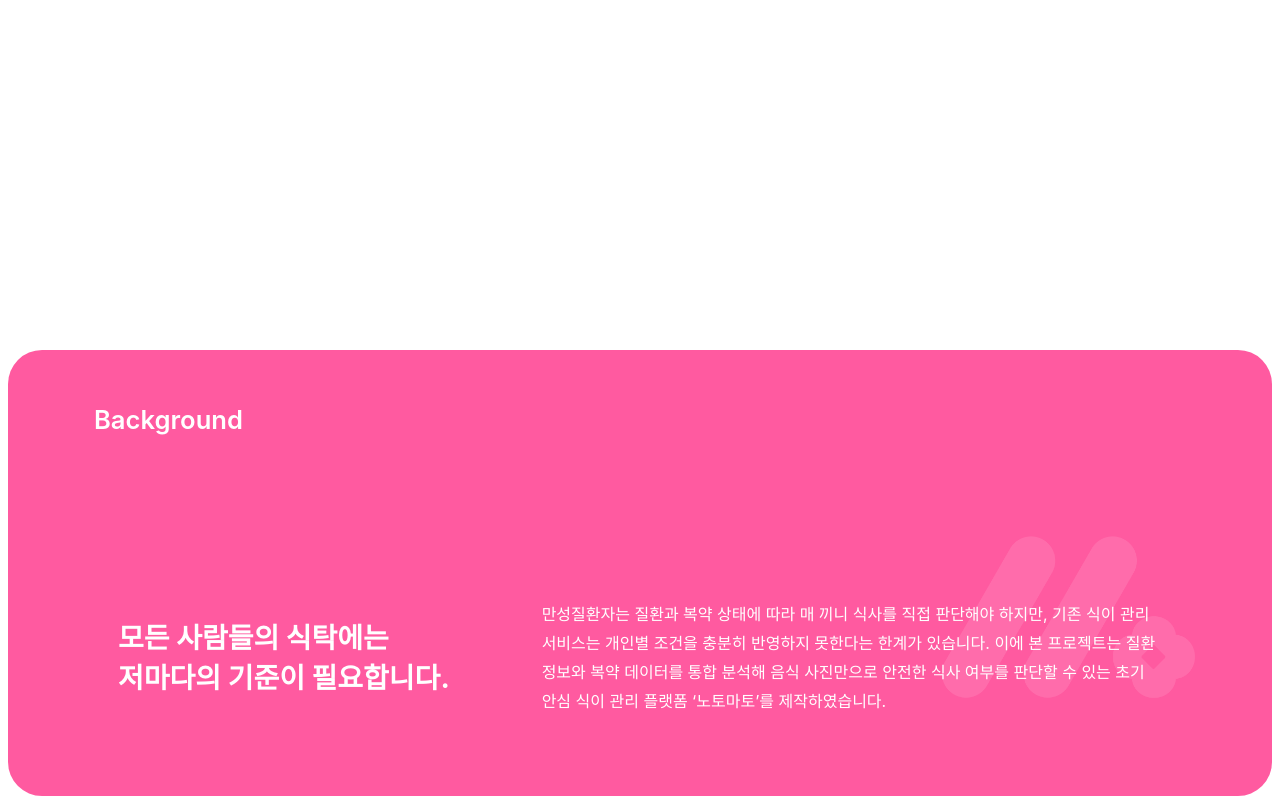
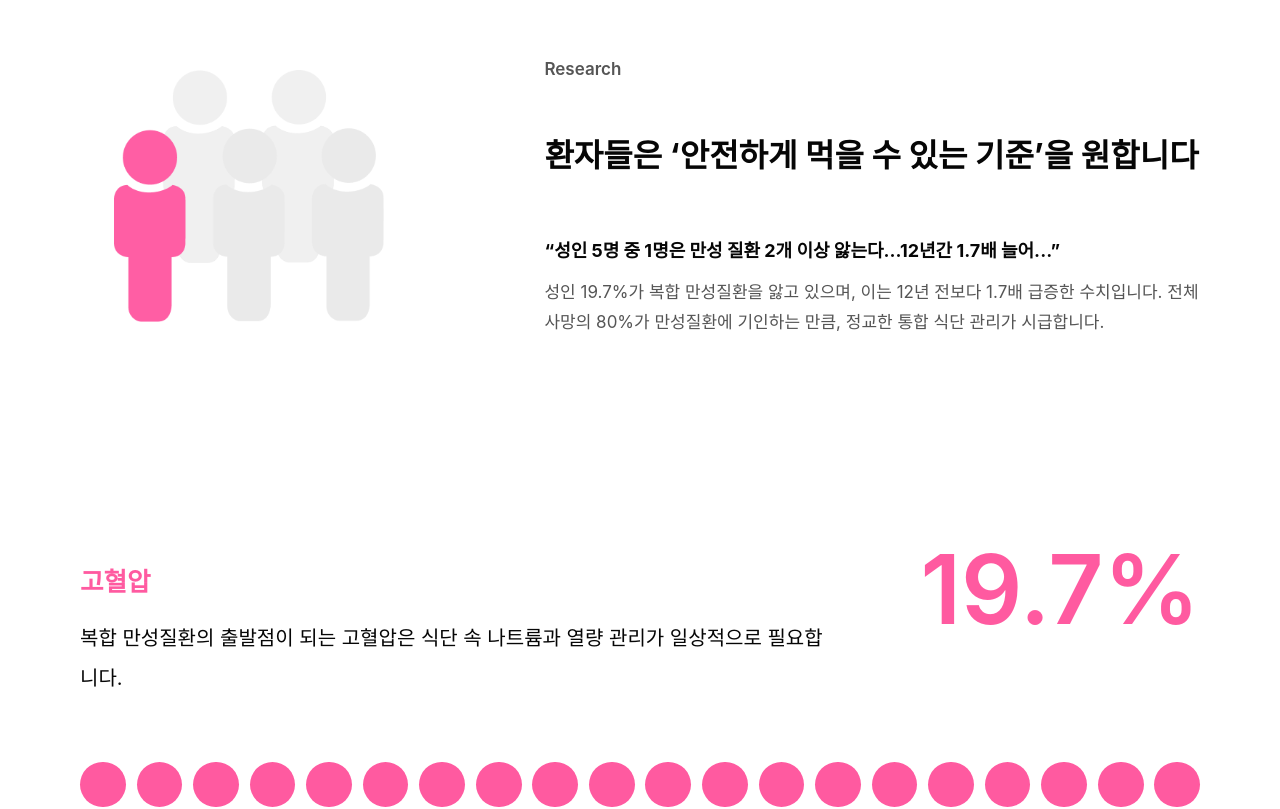
Before and after one commit to Uoojin/notomato, a React (Create React App) app: page / in a window 1280 px wide. Shown: the part 1740-2549 px from the top of the page. Built offline with nearby package versions, Linux system fonts and the light colour scheme.

Commit message:
메인 수정

```diff
--- a/src/pages/MainPage.jsx
+++ b/src/pages/MainPage.jsx
@@ -19,7 +19,6 @@ function MainPage() {
     <main className="main-page detail-page">
       <MainHeader />
       <HeroSection />
-      <VideoSection />
       <BackgroundSection />
       <ResearchIntroSection />
       <DiseaseScroller />
@@ -29,6 +28,7 @@ function MainPage() {
       <ProcessSections />
       <DesignSystemSections />
       <ServiceSections includeHero={false} />
+      <VideoSection />
       <Footer />
       <TopButton />
     </main>
--- a/src/sections/PersonaSection.jsx
+++ b/src/sections/PersonaSection.jsx
@@ -6,8 +6,9 @@ import persona2 from "../img/persona2.png";
 function PersonaSection() {
   return (
     <section className="persona-section" id="persona">
-      <p className="section-kicker">Persona</p>
+
       <div className="persona-zone">
+        <p className="section-kicker-p">Persona</p>
         <img className="persona-complete" src={persona1} alt="김민수 페르소나" />
         <img className="persona-complete" src={persona2} alt="박지연 페르소나" />
       </div>
--- a/src/sections/ResearchIntroSection.jsx
+++ b/src/sections/ResearchIntroSection.jsx
@@ -4,10 +4,10 @@ import researchPeople from "../img/research_people.png";
 function ResearchIntroSection() {
   return (
     <section className="research-intro" id="research">
-      <p className="section-kicker">Research</p>
       <div className="research-grid">
         <img src={researchPeople} alt="" />
-        <div>
+        <div className="research-copy">
+          <p className="section-kicker">Research</p>
           <h2>환자들은 ‘안전하게 먹을 수 있는 기준’을 원합니다</h2>
           <blockquote>“성인 5명 중 1명은 만성 질환 2개 이상 앓는다...12년간 1.7배 늘어...”</blockquote>
           <p>
--- a/src/styles/IAPage.css
+++ b/src/styles/IAPage.css
@@ -172,6 +172,18 @@
   }
 }
 
+@media (min-width: 1181px) and (max-width: 1599px) {
+  :root {
+    --detail-x: 6.3vw;
+  }
+}
+
+@media (min-width: 761px) and (max-width: 1180px) {
+  :root {
+    --detail-x: 5vw;
+  }
+}
+
 @media (max-width: 760px) {
   :root {
     --detail-x: 22px;
--- a/src/styles/appShowingPage.css
+++ b/src/styles/appShowingPage.css
@@ -65,7 +65,7 @@
   align-items: center;
   min-height: clamp(300px, 22vw, 466px);
   margin: clamp(32px, 4vw, 80px) 8px;
-  padding: 250px 110px 80px 110px;
+  padding: clamp(150px, 13vw, 250px) clamp(66px, 5.75vw, 110px) clamp(54px, 4.2vw, 80px);
   overflow: hidden;
   border-radius: clamp(28px, 2vw, 44px);
   background: var(--detail-pink);
@@ -804,6 +804,23 @@
   }
 }
 
+@media (min-width: 901px) and (max-width: 1599px) {
+  .service-onboarding-card {
+    min-height: 24.2vw;
+  }
+}
+
+@media (min-width: 901px) and (max-width: 1180px) {
+  :root {
+    --detail-x: 5vw;
+  }
+
+  .service-onboarding-card {
+    grid-template-columns: 1fr;
+    padding: 130px 54px 58px;
+  }
+}
+
 @media (max-width: 640px) {
   :root {
     --detail-x: 22px;
--- a/src/styles/designPage.css
+++ b/src/styles/designPage.css
@@ -86,7 +86,7 @@
   align-items: center;
   min-height: clamp(300px, 24.2vw, 466px);
   margin: clamp(32px, 4vw, 80px) 8px;
-  padding: 250px 110px 80px 110px;
+  padding: clamp(150px, 13vw, 250px) clamp(66px, 5.75vw, 110px) clamp(54px, 4.2vw, 80px);
   overflow: hidden;
   border-radius: clamp(28px, 2vw, 44px);
   background: var(--detail-pink);
@@ -279,6 +279,23 @@
   }
 }
 
+@media (min-width: 1181px) and (max-width: 1599px) {
+  .design-solution-card {
+    min-height: 24.2vw;
+  }
+}
+
+@media (min-width: 761px) and (max-width: 1180px) {
+  :root {
+    --detail-x: 5vw;
+  }
+
+  .design-solution-card {
+    grid-template-columns: 1fr;
+    padding: 130px 54px 58px;
+  }
+}
+
 @media (max-width: 760px) {
   :root {
     --detail-x: 22px;
--- a/src/styles/mainPage.css
+++ b/src/styles/mainPage.css
@@ -5,6 +5,8 @@
   --muted: #767676;
   --line: #d7d7d7;
   --page-x: clamp(28px, 6.25vw, 120px);
+  --section-title-size: clamp(30px, 2.5vw, 48px);
+  --section-body-size: clamp(16px, 1.05vw, 20px);
 }
 
 * {
@@ -220,8 +222,7 @@ section[id] {
   gap: clamp(48px, 7vw, 132px);
   align-items: center;
   min-height: clamp(300px, 24.2vw, 466px);
-  /* padding: clamp(76px, 6.1vw, 118px) clamp(86px, 5.9vw, 114px) clamp(62px, 4.9vw, 94px); */
-  padding: 250px 110px 80px 110px;
+  padding: clamp(150px, 13vw, 250px) clamp(66px, 5.75vw, 110px) clamp(54px, 4.2vw, 80px);
   overflow: hidden;
   border-radius: clamp(34px, 2.25vw, 44px);
   background: var(--pink);
@@ -277,33 +278,36 @@ section[id] {
   display: grid;
   grid-template-columns: 0.34fr 0.66fr;
   align-items: center;
-  gap: clamp(80px, 10vw, 190px);
+  gap: clamp(76px, 9.9vw, 190px);
   min-height: clamp(320px, 29vw, 560px);
 }
 
+.research-copy .section-kicker {
+  margin-bottom: clamp(42px, 3.8vw, 74px);
+}
+
 .research-grid img {
-  width: min(100%, 370px);
+  width: min(100%, clamp(270px, 19.3vw, 370px));
   justify-self: center;
 }
 
 .research-grid h2 {
-  margin: 0 0 clamp(70px, 8vw, 200px);
-  font-size: clamp(27px, 2.1vw, 42px);
+  margin: 0 0 clamp(56px, 4.6vw, 88px);
+  font-size: var(--section-title-size);
   line-height: 1.35;
 }
 
 .research-grid blockquote {
   margin: 0 0 15px 0;
   font-weight: 700;
-  font-size: 23px;
+  font-size: clamp(18px, 1.2vw, 23px);
 }
 
 .research-grid p {
   max-width: 800px;
   margin: 0;
   color: #555;
-  font-size: 22px;
-  /* font-size: clamp(15px, 1vw, 19px); */
+  font-size: clamp(17px, 1.15vw, 22px);
   line-height: 1.8;
 }
 
@@ -395,7 +399,14 @@ section[id] {
 }
 
 /* 페르소나 영역 -----------------------------------------------------*/
+.section-kicker-p {
+  text-align: center;
+  margin: 0 0 clamp(34px, 4vw, 75px);
+  color: white;
+  font-size:clamp(16px, 2vw, 30px);
+  font-weight: 600;
 
+}
 .persona-section {
   padding-top: clamp(12px, 1.4vw, 28px);
 }
@@ -433,6 +444,12 @@ section[id] {
   color: var(--pink);
   font-size: clamp(16px, 2vw, 30px);
   font-weight: 600;
+  text-align: center;
+}
+
+.journey > span {
+  display: block;
+  text-align: center;
 }
 
 .journey::before {
@@ -467,7 +484,7 @@ section[id] {
 
 .journey img {
   display: block;
-  width: 100%;
+  width: 102%;
   margin-top: clamp(56px, 5vw, 96px);
 }
 
@@ -476,6 +493,7 @@ section[id] {
   margin: 0 0 25px;
   font-size: clamp(30px, 2.45vw, 48px);
   line-height: 1.35;
+  text-align: center;
 }
 
 .lead,
@@ -484,6 +502,13 @@ section[id] {
   color: #777;
   font-size: clamp(15px, 2vw, 20px);
   line-height: 2;
+}
+
+.problem-section > .section-kicker,
+.problem-section > .lead {
+  margin-left: auto;
+  margin-right: auto;
+  text-align: center;
 }
 
 .problem-cards,
@@ -852,9 +877,54 @@ section[id] {
   }
 }
 
+@media (min-width: 1181px) and (max-width: 1599px) {
+  :root {
+    --page-x: 6.25vw;
+  }
+
+  .section-kicker {
+    font-size: 1.56vw;
+  }
+
+  .background-card {
+    min-height: 24.2vw;
+  }
+}
+
+@media (min-width: 821px) and (max-width: 1180px) {
+  :root {
+    --page-x: 5vw;
+    --section-title-size: clamp(28px, 3.2vw, 38px);
+    --section-body-size: clamp(16px, 1.65vw, 19px);
+  }
+
+  .background-card,
+  .research-grid {
+    grid-template-columns: 1fr;
+  }
+
+  .background-card {
+    padding: 130px 54px 58px;
+  }
+
+  .research-grid {
+    gap: 48px;
+  }
+
+  .research-grid img {
+    width: min(48vw, 360px);
+  }
+
+  .persona-complete {
+    width: min(100%, 1500px);
+  }
+}
+
 @media (max-width: 820px) {
   :root {
     --page-x: 22px;
+    --section-title-size: clamp(26px, 7vw, 36px);
+    --section-body-size: clamp(15px, 4vw, 18px);
   }
 
   .site-header {
```
